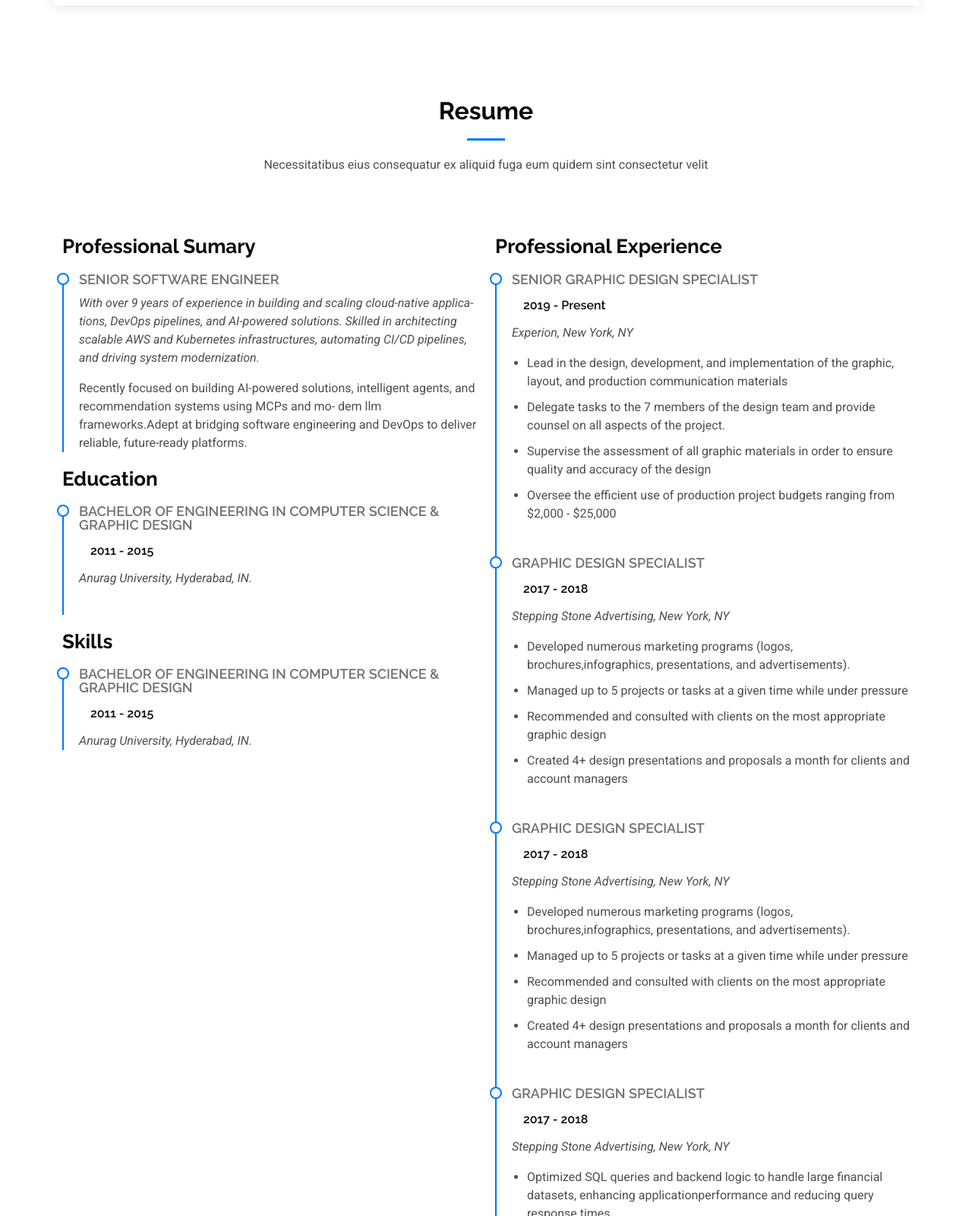
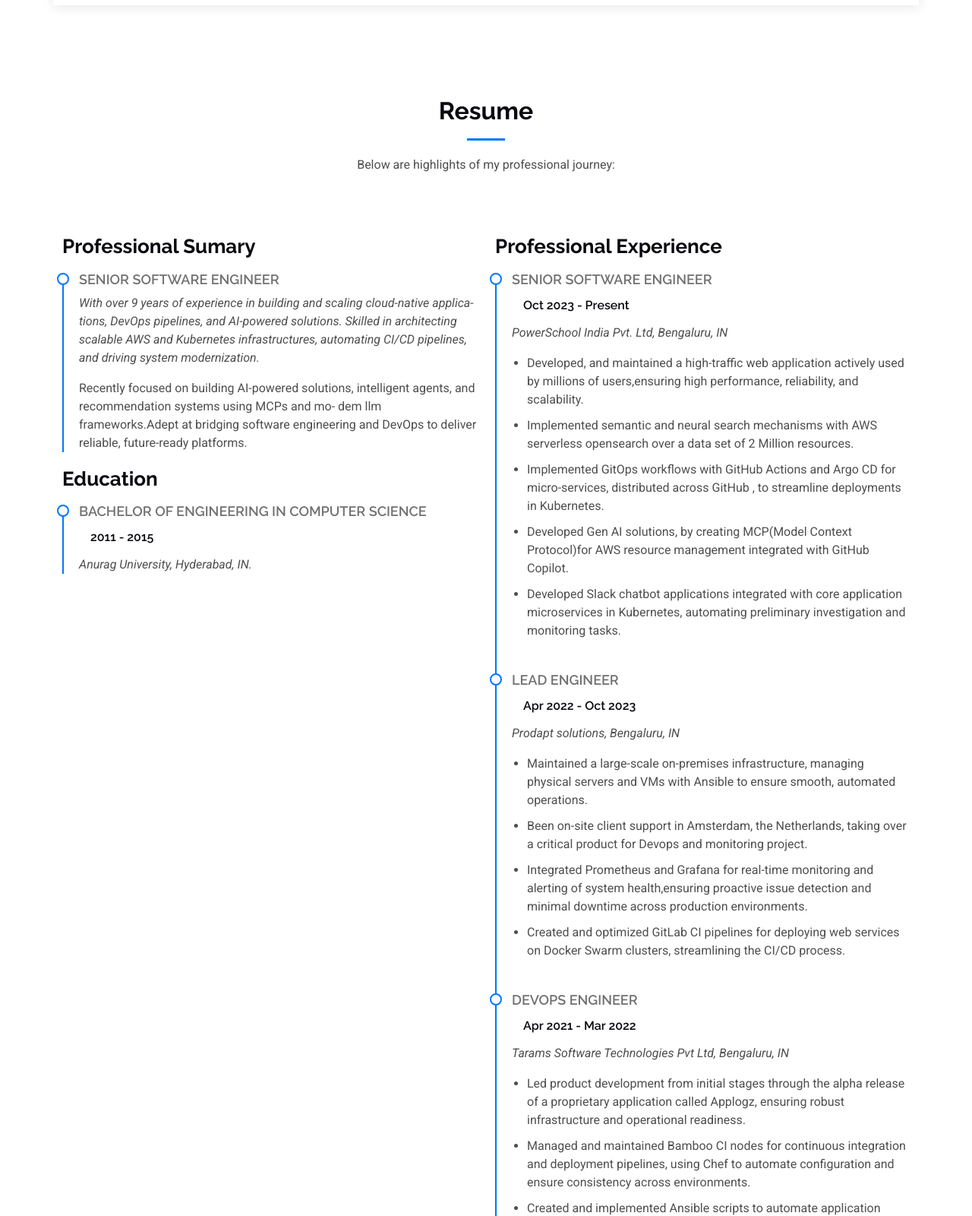
Before and after one commit to r-anvesh/r-anvesh.github.io, a plain HTML site: page index.html in a window 1280 px wide. Shown: the part 1200-2800 px from the top of the page at 76% size. Drawn offline with Linux system fonts and the light colour scheme.

Commit message:
Update to website 1st Sep

```diff
--- a/index.html
+++ b/index.html
@@ -51,8 +51,8 @@
         <ul>
           <li><a href="#hero" class="active">Home<br></a></li>
           <li><a href="#about">About</a></li>
-          <li><a href="#services">Skills</a></li>
           <li><a href="#portfolio">Portfolio</a></li>
+           <li><a href="#personal-projects">Personal Projects</a></li>
           <li><a href="#contact">Contact</a></li>
         </ul>
         <i class="mobile-nav-toggle d-xl-none bi bi-list"></i>
@@ -122,7 +122,7 @@
       <!-- Section Title -->
       <div class="container section-title" data-aos="fade-up">
         <h2>Resume</h2>
-        <p>Necessitatibus eius consequatur ex aliquid fuga eum quidem sint consectetur velit</p>
+        <p>Below are highlights of my professional journey:</p>
       </div><!-- End Section Title -->
 
       <div class="container">
@@ -148,68 +148,61 @@ platforms.
             <h3 class="resume-title">Education</h3>
 
             <div class="resume-item">
-              <h4>Bachelor of Engineering in Computer Science &amp; Graphic Design</h4>
+              <h4>Bachelor of Engineering in Computer Science</h4>
               <h5>2011 - 2015</h5>
               <p><em>Anurag University, Hyderabad, IN.</em></p>
             </div>
-
-            <h3 class="resume-title">Skills</h3>
-
-            <div class="resume-item">
-              <h4>Bachelor of Engineering in Computer Science &amp; Graphic Design</h4>
-              <h5>2011 - 2015</h5>
-              <p><em>Anurag University, Hyderabad, IN.</em></p>
-            </div><!-- Edn Resume Item -->
           </div>
 
 
           <div class="col-lg-6" data-aos="fade-up" data-aos-delay="200">
             <h3 class="resume-title">Professional Experience</h3>
             <div class="resume-item">
-              <h4>Senior graphic design specialist</h4>
-              <h5>2019 - Present</h5>
-              <p><em>Experion, New York, NY </em></p>
+              <h4>Senior Software Engineer</h4>
+              <h5>Oct 2023 - Present</h5>
+              <p><em> PowerSchool India Pvt. Ltd, Bengaluru, IN </em></p>
               <ul>
-                <li>Lead in the design, development, and implementation of the graphic, layout, and production communication materials</li>
-                <li>Delegate tasks to the 7 members of the design team and provide counsel on all aspects of the project. </li>
-                <li>Supervise the assessment of all graphic materials in order to ensure quality and accuracy of the design</li>
-                <li>Oversee the efficient use of production project budgets ranging from $2,000 - $25,000</li>
+                <li>Developed, and maintained a high-traffic web application actively used by millions of users,ensuring high performance, reliability, and scalability.</li>
+                <li>Implemented semantic and neural search mechanisms with AWS serverless opensearch over a data set of 2 Million resources. </li>
+                <li>Implemented GitOps workflows with GitHub Actions and Argo CD for micro-services, distributed across GitHub , to streamline deployments in Kubernetes.</li>
+                <li>Developed Gen AI solutions, by creating MCP(Model Context Protocol)for AWS resource management integrated with GitHub Copilot.</li>
+                <li>Developed Slack chatbot applications integrated with core application microservices in Kubernetes, automating preliminary investigation and monitoring tasks.</li>
+
               </ul>
             </div><!-- Edn Resume Item -->
 
             <div class="resume-item">
-              <h4>Graphic design specialist</h4>
-              <h5>2017 - 2018</h5>
-              <p><em>Stepping Stone Advertising, New York, NY</em></p>
+              <h4>Lead Engineer</h4>
+              <h5>Apr 2022 - Oct 2023</h5>
+              <p><em>Prodapt solutions, Bengaluru, IN</em></p>
               <ul>
-                <li>Developed numerous marketing programs (logos, brochures,infographics, presentations, and advertisements).</li>
-                <li>Managed up to 5 projects or tasks at a given time while under pressure</li>
-                <li>Recommended and consulted with clients on the most appropriate graphic design</li>
-                <li>Created 4+ design presentations and proposals a month for clients and account managers</li>
+                <li>Maintained a large-scale on-premises infrastructure, managing physical servers and VMs with Ansible to ensure smooth, automated operations.</li>
+                <li>Been on-site client support in Amsterdam, the Netherlands, taking over a critical product for Devops and monitoring project. </li>
+                <li>Integrated Prometheus and Grafana for real-time monitoring and alerting of system health,ensuring proactive issue detection and minimal downtime across production environments.</li>
+                <li>Created and optimized GitLab CI pipelines for deploying web services on Docker Swarm clusters, streamlining the CI/CD process.</li>
               </ul>
             </div><!-- Edn Resume Item -->
 
             <div class="resume-item">
-              <h4>Graphic design specialist</h4>
-              <h5>2017 - 2018</h5>
-              <p><em>Stepping Stone Advertising, New York, NY</em></p>
+              <h4>DevOps Engineer</h4>
+              <h5>Apr 2021 - Mar 2022</h5>
+              <p><em>Tarams Software Technologies Pvt Ltd, Bengaluru, IN</em></p>
               <ul>
-                <li>Developed numerous marketing programs (logos, brochures,infographics, presentations, and advertisements).</li>
-                <li>Managed up to 5 projects or tasks at a given time while under pressure</li>
-                <li>Recommended and consulted with clients on the most appropriate graphic design</li>
-                <li>Created 4+ design presentations and proposals a month for clients and account managers</li>
+                <li>Led product development from initial stages through the alpha release of a proprietary application called Applogz, ensuring robust infrastructure and operational readiness.</li>
+                <li>Managed and maintained Bamboo CI nodes for continuous integration and deployment pipelines, using Chef to automate configuration and ensure consistency across environments.</li>
+                <li>Created and implemented Ansible scripts to automate application deployment and upgrades,significantly reducing administrative overhead and manual eﬀort.</li>
               </ul>
             </div><!-- Edn Resume Item -->
 
             <div class="resume-item">
-              <h4>Graphic design specialist</h4>
-              <h5>2017 - 2018</h5>
-              <p><em>Stepping Stone Advertising, New York, NY</em></p>
+              <h4>Software Engineer</h4>
+              <h5>Dec 2015 - Mar 2021</h5>
+              <p><em>Attra, a Synechron Company, Bengaluru, IN</em></p>
               <ul>
-                <li>Optimized SQL queries and backend logic to handle large financial datasets, enhancing applicationperformance and reducing query response times.</li>
-                <li>Managed up to 5 projects or tasks at a given time while under pressure</li>
-                <li>Recommended and consulted with clients on the most appropriate graphic design</li>
-                <li>Created 4+ design presentations and proposals a month for clients and account managers</li>
+                <li>Developed and maintained Python modules to support core financial workflows, focusing on transaction handling and data validation.</li>
+                <li>Wrote unit tests and debugging scripts to ensure code reliability, improve data accuracy, and support production issue resolution.</li>
+                <li>Deployed and managed Helm charts to streamline Kubernetes application delivery; implemented both automated and manual deployment strategies across multiple EKS clusters, improving deployment reliability and consistency.</li>
+                <li>Jenkins setup for CI, provisioning and managing on-prem, cloud Linux servers.</li>
               </ul>
             </div><!-- Edn Resume Item -->
 
@@ -222,11 +215,11 @@ platforms.
     </section><!-- /Resume Section -->
 
     <!-- Services Section -->
-    <section id="services" class="services section">
+    <section id="portfolio" class="services section">
 
       <!-- Section Title -->
       <div class="container section-title" data-aos="fade-up">
-        <h2>Skills</h2>
+      <h2>Portfolio</h2>
       </div><!-- End Section Title -->
 
       <div class="container">
@@ -239,9 +232,9 @@ platforms.
                 <i class="bi bi-activity"></i>
               </div>
               <a href="#" class="stretched-link">
-                <h3>Cloud Computing</h3>
+                <h3>Cloud Engineering</h3>
               </a>
-              <p>Provident nihil minus qui consequatur non omnis maiores. Eos accusantium minus dolores iure perferendis tempore et consequatur.</p>
+              <p>Designing and managing scalable cloud infrastructures across AWS, enabling high availability and secure deployments with Infrastructure as Code.</p>
             </div>
           </div><!-- End Service Item -->
 
@@ -253,7 +246,7 @@ platforms.
               <a href="#" class="stretched-link">
                 <h3>Containerization and Orchestration</h3>
               </a>
-              <p>Ut autem aut autem non a. Sint sint sit facilis nam iusto sint. Libero corrupti neque eum hic non ut nesciunt dolorem.</p>
+              <p>Building resilient microservice ecosystems with Docker and Kubernetes, streamlining deployments through automation and GitOps practices.</p>
             </div>
           </div><!-- End Service Item -->
 
@@ -265,7 +258,7 @@ platforms.
               <a href="#" class="stretched-link">
                 <h3>Monitoring & Maintenance</h3>
               </a>
-              <p>Ut excepturi voluptatem nisi sed. Quidem fuga consequatur. Minus ea aut. Vel qui id voluptas adipisci eos earum corrupti.</p>
+              <p>Implementing real-time observability with Prometheus, Grafana, and CloudWatch to ensure system health, rapid incident response, and smooth user experiences.</p>
             </div>
           </div><!-- End Service Item -->
 
@@ -275,9 +268,9 @@ platforms.
                 <i class="bi bi-bounding-box-circles"></i>
               </div>
               <a href="#" class="stretched-link">
-                <h3>AI/ML</h3>
+                <h3>Application Development</h3>
               </a>
-              <p>Non et temporibus minus omnis sed dolor esse consequatur. Cupiditate sed error ea fuga sit provident adipisci neque.</p>
+              <p>Developing backend applications and services in Python, NodeJs, and modern frameworks — optimized for performance, scalability, and user-centric functionality</p>
               <a href="#" class="stretched-link"></a>
             </div>
           </div><!-- End Service Item -->
@@ -288,9 +281,9 @@ platforms.
                 <i class="bi bi-calendar4-week"></i>
               </div>
               <a href="#" class="stretched-link">
-                <h3>Velit Doloremque</h3>
+                <h3>Linux Administration</h3>
               </a>
-              <p>Cumque et suscipit saepe. Est maiores autem enim facilis ut aut ipsam corporis aut. Sed animi at autem alias eius labore.</p>
+              <p>Experienced in managing on-premise and cloud Linux environments, from automation with Ansible to performance tuning and secure server operations.</p>
               <a href="#" class="stretched-link"></a>
             </div>
           </div><!-- End Service Item -->
@@ -301,9 +294,9 @@ platforms.
                 <i class="bi bi-chat-square-text"></i>
               </div>
               <a href="#" class="stretched-link">
-                <h3>Dolori Architecto</h3>
+                <h3>Al/ML</h3>
               </a>
-              <p>Hic molestias ea quibusdam eos. Fugiat enim doloremque aut neque non et debitis iure. Corrupti recusandae ducimus enim.</p>
+              <p>Building applied AI solutions, from integrating Generative AI assistants to automating resource management with LLMs and advanced machine learning pipelines.</p>
               <a href="#" class="stretched-link"></a>
             </div>
           </div><!-- End Service Item -->
@@ -339,7 +332,7 @@ platforms.
 
           <div class="col-lg-3 col-md-6">
             <div class="stats-item text-center w-100 h-100">
-              <span style="font-size: 3em; font-weight: bold;">80K+</span>
+              <span style="font-size: 3em; font-weight: bold;">18K+</span>
               <p>Hours of Support</p>
             </div>
           </div><!-- End Stats Item -->
@@ -358,11 +351,11 @@ platforms.
     </section><!-- /Stats Section -->
 
     <!-- Portfolio Section -->
-    <section id="portfolio" class="portfolio section">
+    <section id="personal-projects" class="portfolio section">
 
       <!-- Section Title -->
       <div class="container section-title" data-aos="fade-up">
-        <h2>Portfolio</h2>
+      <h2>Personal Projects</h2>
         <p>These are some of my work apart from my main job.</p>
       </div><!-- End Section Title -->
 
@@ -393,8 +386,8 @@ platforms.
             <div class="col-lg-4 col-md-6 portfolio-item isotope-item filter-product">
               <img src="assets/img/portfolio/product-1.jpg" class="img-fluid" alt="">
               <div class="portfolio-info">
-                <h4>How to Build a Cloud-Native App</h4>
-                <p>Step-by-step guide on building scalable cloud apps.<br> <a href="https://medium.com/@anveshrouthu/cloud-native-app">Read Blog</a></p>
+                <h4>How did I enabled Semantic, Neural and Sparse search with Opensearch.</h4>
+                <p>Step-by-step guide on enabling Semantic search with Opensearch.<br> <a href="https://medium.com/@anveshrouthu/cloud-native-app">Read Blog</a></p>
                 <a href="assets/img/portfolio/product-1.jpg" title="Cloud-Native Blog" data-gallery="portfolio-gallery-product" class="glightbox preview-link"><i class="bi bi-zoom-in"></i></a>
                 <a href="portfolio-details.html?blog=cloud-native-app" title="More Details" class="details-link"><i class="bi bi-link-45deg"></i></a>
               </div>
@@ -458,7 +451,7 @@ platforms.
               <div class="testimonial-item">
                 <img src="assets/img/testimonials/testimonials-3.jpg" class="testimonial-img" alt="Elon Musk">
                 <h3>Alan Kay</h3>
-                <h4>CEO, Tesla & SpaceX</h4>
+                <h4>Computer Scientist</h4>
                 <p>
                   <i class="bi bi-quote quote-icon-left"></i>
                   <span>"The best way to predict the future is to invent it."</span>
```
Also changed, not shown: assets/img/apple-touch-icon.png, assets/img/apple-touch-icon1.png (added), assets/img/logo.png, assets/img/logo1.png (added), 1 other file.
